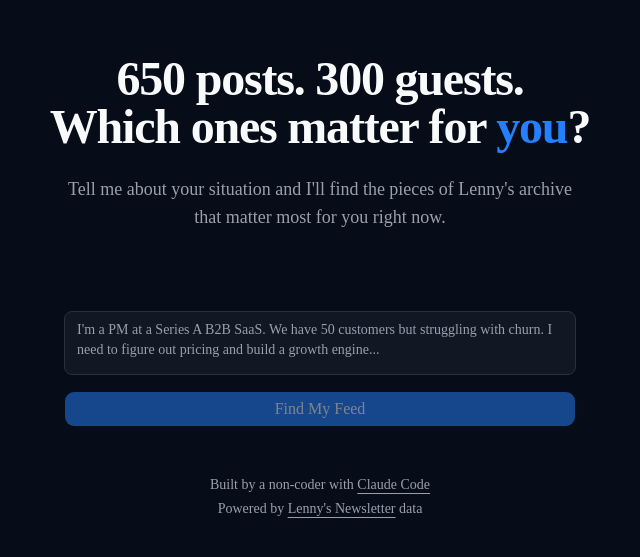
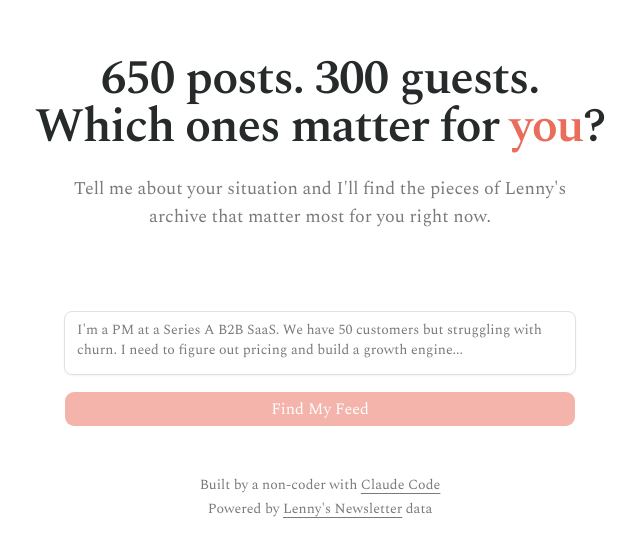
Before and after one commit to erictisme/lenny-for-you, a Next.js app: page / in a window 1280 px wide. Shown: the part 129-686 px from the top of the page, without its empty margins (320-960 px from the left). Built offline with nearby package versions, Linux system fonts and the light colour scheme.

Commit message:
feat: redesign with Lenny's brand identity — Spectral font, coral accents, light mode
Switched from dark purple-blue theme to Lenny's actual brand: white background,
coral (#f47c55) accents, Spectral serif font, and light-mode badge colors.

Co-Authored-By: Claude Opus 4.6 <noreply@anthropic.com>

```diff
--- a/plans/prd.md
+++ b/plans/prd.md
@@ -26,7 +26,7 @@ Round 1 built the functional MVP. Round 2 transforms it: Lenny brand design, syn
 
   **How to verify?** `pnpm build` passes.
 
-- [ ] **Task 2: Redesign with Lenny's actual brand identity** (Priority: 0 — everything looks wrong without this)
+- [x] **Task 2: Redesign with Lenny's actual brand identity** (Priority: 0 — everything looks wrong without this)
 
   **What does "done" look like?**
   The app uses Lenny's real brand colors, font, and aesthetic. Light mode default. Looks like it belongs in Lenny's ecosystem.
--- a/src/app/globals.css
+++ b/src/app/globals.css
@@ -7,7 +7,8 @@
 @theme inline {
   --color-background: var(--background);
   --color-foreground: var(--foreground);
-  --font-sans: var(--font-sans);
+  --font-sans: var(--font-geist-sans);
+  --font-serif: var(--font-spectral);
   --font-mono: var(--font-geist-mono);
   --color-sidebar-ring: var(--sidebar-ring);
   --color-sidebar-border: var(--sidebar-border);
@@ -49,71 +50,37 @@
 
 :root {
   --background: oklch(1 0 0);
-  --foreground: oklch(0.145 0 0);
+  --foreground: oklch(0.28 0.005 210);
   --card: oklch(1 0 0);
-  --card-foreground: oklch(0.145 0 0);
+  --card-foreground: oklch(0.28 0.005 210);
   --popover: oklch(1 0 0);
-  --popover-foreground: oklch(0.145 0 0);
-  --primary: oklch(0.205 0 0);
-  --primary-foreground: oklch(0.985 0 0);
-  --secondary: oklch(0.97 0 0);
-  --secondary-foreground: oklch(0.205 0 0);
+  --popover-foreground: oklch(0.28 0.005 210);
+  --primary: oklch(0.68 0.16 30);
+  --primary-foreground: oklch(1 0 0);
+  --secondary: oklch(0.96 0 0);
+  --secondary-foreground: oklch(0.28 0.005 210);
   --muted: oklch(0.97 0 0);
-  --muted-foreground: oklch(0.556 0 0);
-  --accent: oklch(0.97 0 0);
-  --accent-foreground: oklch(0.205 0 0);
+  --muted-foreground: oklch(0.58 0.005 0);
+  --accent: oklch(0.68 0.16 30);
+  --accent-foreground: oklch(1 0 0);
   --destructive: oklch(0.577 0.245 27.325);
-  --border: oklch(0.922 0 0);
-  --input: oklch(0.922 0 0);
-  --ring: oklch(0.708 0 0);
-  --chart-1: oklch(0.809 0.105 251.813);
+  --border: oklch(0.91 0 0);
+  --input: oklch(0.91 0 0);
+  --ring: oklch(0.68 0.16 30);
+  --chart-1: oklch(0.68 0.16 30);
   --chart-2: oklch(0.623 0.214 259.815);
   --chart-3: oklch(0.546 0.245 262.881);
   --chart-4: oklch(0.488 0.243 264.376);
   --chart-5: oklch(0.424 0.199 265.638);
   --radius: 0.625rem;
-  --sidebar: oklch(0.985 0 0);
-  --sidebar-foreground: oklch(0.145 0 0);
-  --sidebar-primary: oklch(0.205 0 0);
-  --sidebar-primary-foreground: oklch(0.985 0 0);
-  --sidebar-accent: oklch(0.97 0 0);
-  --sidebar-accent-foreground: oklch(0.205 0 0);
-  --sidebar-border: oklch(0.922 0 0);
-  --sidebar-ring: oklch(0.708 0 0);
-}
-
-.dark {
-  --background: oklch(0.159 0.026 261);
-  --foreground: oklch(0.984 0.003 247);
-  --card: oklch(0.21 0.025 261);
-  --card-foreground: oklch(0.984 0.003 247);
-  --popover: oklch(0.21 0.025 261);
-  --popover-foreground: oklch(0.984 0.003 247);
-  --primary: oklch(0.623 0.214 259);
-  --primary-foreground: oklch(0.984 0.003 247);
-  --secondary: oklch(0.279 0.024 261);
-  --secondary-foreground: oklch(0.984 0.003 247);
-  --muted: oklch(0.279 0.024 261);
-  --muted-foreground: oklch(0.704 0.022 261);
-  --accent: oklch(0.279 0.024 261);
-  --accent-foreground: oklch(0.984 0.003 247);
-  --destructive: oklch(0.704 0.191 22.216);
-  --border: oklch(0.31 0.022 261);
-  --input: oklch(0.31 0.022 261);
-  --ring: oklch(0.623 0.214 259);
-  --chart-1: oklch(0.623 0.214 259);
-  --chart-2: oklch(0.795 0.184 86.047);
-  --chart-3: oklch(0.586 0.2 307);
-  --chart-4: oklch(0.648 0.15 160);
-  --chart-5: oklch(0.769 0.188 70.08);
-  --sidebar: oklch(0.21 0.025 261);
-  --sidebar-foreground: oklch(0.984 0.003 247);
-  --sidebar-primary: oklch(0.623 0.214 259);
-  --sidebar-primary-foreground: oklch(0.984 0.003 247);
-  --sidebar-accent: oklch(0.279 0.024 261);
-  --sidebar-accent-foreground: oklch(0.984 0.003 247);
-  --sidebar-border: oklch(0.31 0.022 261);
-  --sidebar-ring: oklch(0.623 0.214 259);
+  --sidebar: oklch(0.97 0 0);
+  --sidebar-foreground: oklch(0.28 0.005 210);
+  --sidebar-primary: oklch(0.68 0.16 30);
+  --sidebar-primary-foreground: oklch(1 0 0);
+  --sidebar-accent: oklch(0.96 0 0);
+  --sidebar-accent-foreground: oklch(0.28 0.005 210);
+  --sidebar-border: oklch(0.91 0 0);
+  --sidebar-ring: oklch(0.68 0.16 30);
 }
 
 @layer base {
@@ -123,9 +90,6 @@
   body {
     @apply bg-background text-foreground;
     font-size: 16px;
-  }
-  html {
-    @apply font-sans;
   }
 }
 
--- a/src/app/layout.tsx
+++ b/src/app/layout.tsx
@@ -1,5 +1,5 @@
 import type { Metadata } from "next";
-import { Geist, Geist_Mono } from "next/font/google";
+import { Geist, Geist_Mono, Spectral } from "next/font/google";
 import "./globals.css";
 
 const geistSans = Geist({
@@ -10,6 +10,12 @@ const geistSans = Geist({
 const geistMono = Geist_Mono({
   variable: "--font-geist-mono",
   subsets: ["latin"],
+});
+
+const spectral = Spectral({
+  variable: "--font-spectral",
+  subsets: ["latin"],
+  weight: ["400", "600"],
 });
 
 export const metadata: Metadata = {
@@ -41,9 +47,9 @@ export default function RootLayout({
   children: React.ReactNode;
 }>) {
   return (
-    <html lang="en" className="dark">
+    <html lang="en">
       <body
-        className={`${geistSans.variable} ${geistMono.variable} antialiased`}
+        className={`${geistSans.variable} ${geistMono.variable} ${spectral.variable} antialiased font-serif`}
       >
         {children}
       </body>
--- a/src/components/feed-card.tsx
+++ b/src/components/feed-card.tsx
@@ -16,7 +16,7 @@ export function FeedCard({
 }) {
   return (
     <Card
-      className="animate-fade-in-up cursor-pointer transition-colors hover:ring-primary/40"
+      className="animate-fade-in-up cursor-pointer shadow-sm transition-shadow hover:shadow-md"
       style={{ animationDelay: `${index * 60}ms` }}
       onClick={onClick}
     >
--- a/src/components/relevance-badge.tsx
+++ b/src/components/relevance-badge.tsx
@@ -1,9 +1,9 @@
 import { Badge } from "@/components/ui/badge";
 
 const styles = {
-  essential: "bg-amber-500/20 text-amber-300 border-amber-500/30",
-  valuable: "bg-green-500/20 text-green-300 border-green-500/30",
-  perspective: "bg-blue-500/20 text-blue-300 border-blue-500/30",
+  essential: "bg-amber-50 text-amber-700 border-amber-200",
+  valuable: "bg-green-50 text-green-700 border-green-200",
+  perspective: "bg-blue-50 text-blue-700 border-blue-200",
 } as const;
 
 export function RelevanceBadge({
--- a/src/components/type-badge.tsx
+++ b/src/components/type-badge.tsx
@@ -5,8 +5,8 @@ export function TypeBadge({ type }: { type: "podcast" | "newsletter" }) {
     <Badge
       className={
         type === "podcast"
-          ? "bg-indigo-500/20 text-indigo-300 border-indigo-500/30"
-          : "bg-teal-500/20 text-teal-300 border-teal-500/30"
+          ? "bg-orange-50 text-orange-700 border-orange-200"
+          : "bg-slate-50 text-slate-600 border-slate-200"
       }
     >
       {type === "podcast" ? "Podcast" : "Newsletter"}
```
Also changed, not shown: plans/progress.txt.
